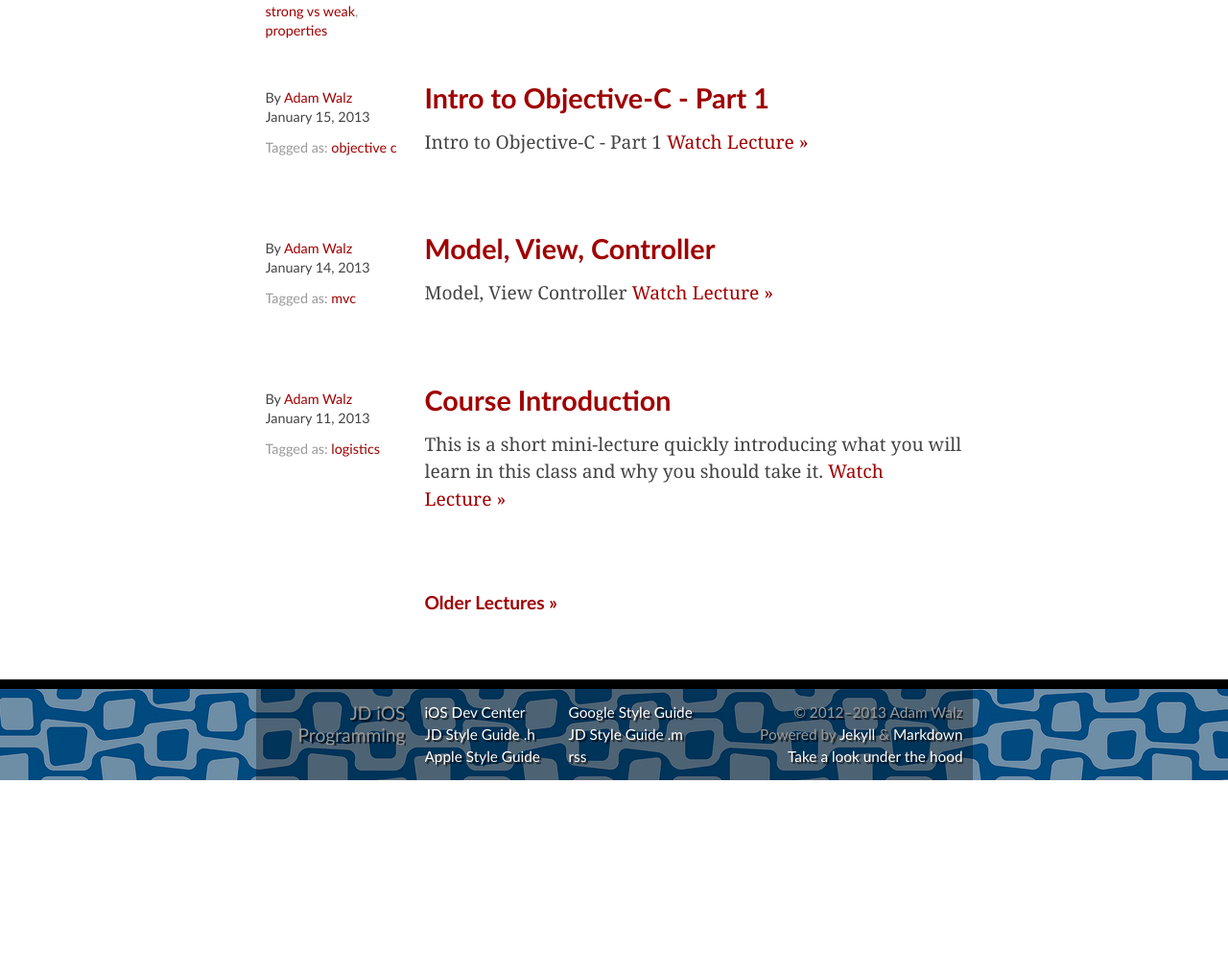
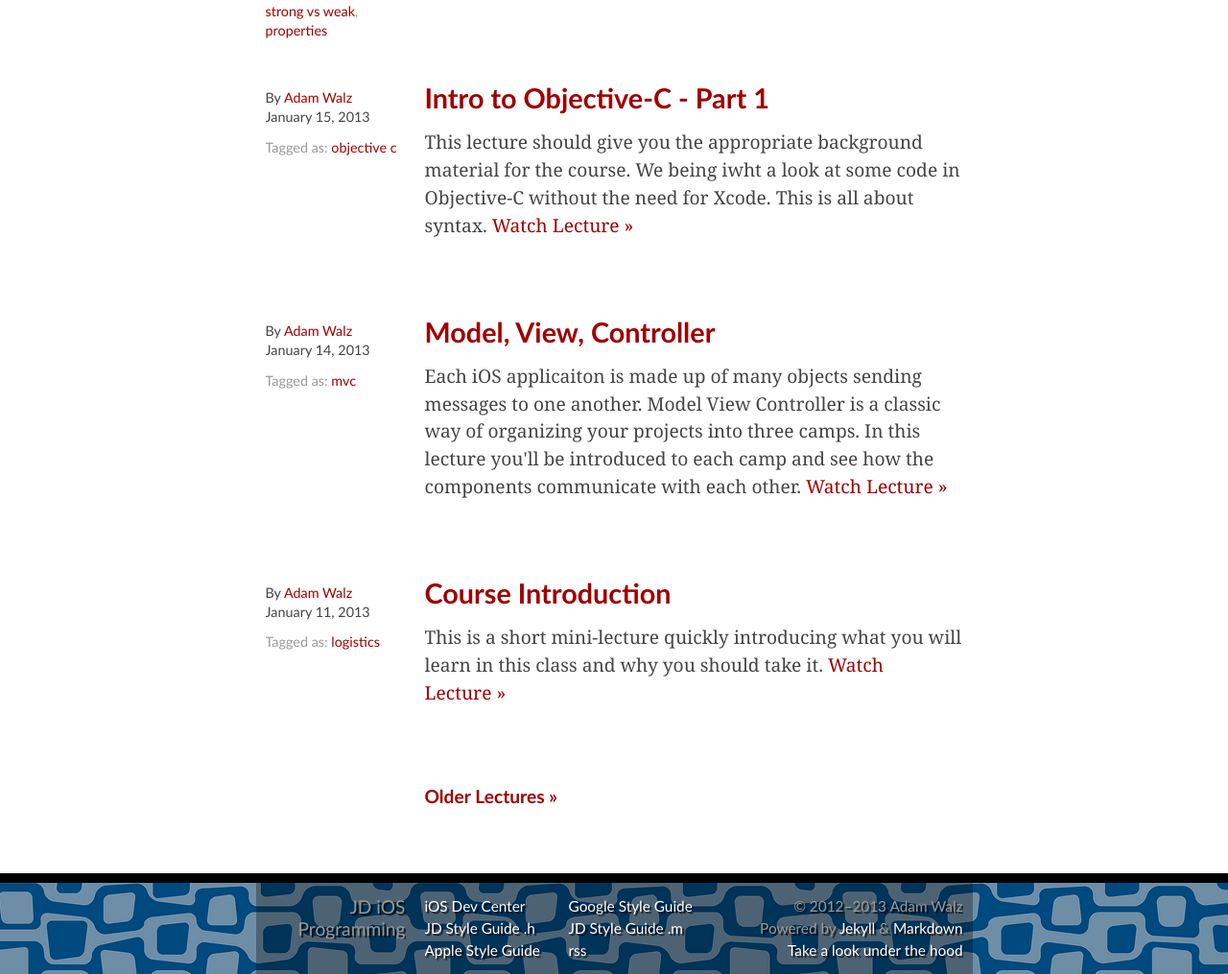
Before and after one commit to adamwalz/jdios-course-site, a Jekyll site: the page built from lectures.html, in a window 1280 px wide. Shown: the part 327-1342 px from the top of the page at 96% size. Built offline with Jekyll 4.4.1, drawn with Linux system fonts in a browser that asks for light colours; some web fonts are replaced; before the commit the page ends 1140 px from its top, so only the background shows below that.

Commit message:
Create more descriptive lecture exerpts

```diff
--- a/_posts/lectures/2013-01-14-model-view-controller.md
+++ b/_posts/lectures/2013-01-14-model-view-controller.md
@@ -1,7 +1,7 @@
 ---
 layout: lecture
 title: Model, View, Controller
-excerpt: Model, View Controller
+excerpt: Each iOS applicaiton is made up of many objects sending messages to one another. Model View Controller is a classic way of organizing your projects into three camps. In this lecture you'll be introduced to each camp and see how the components communicate with each other.
 category: lectures
 tags:
 - mvc
--- a/_posts/lectures/2013-01-15-intro-objective-c.md
+++ b/_posts/lectures/2013-01-15-intro-objective-c.md
@@ -1,7 +1,7 @@
 ---
 layout: lecture
 title: Intro to Objective-C - Part 1
-excerpt: Intro to Objective-C - Part 1
+excerpt: This lecture should give you the appropriate background material for the course. We being iwht a look at some code in Objective-C without the need for Xcode. This is all about syntax.
 category: lectures
 tags:
 - objective c
```
